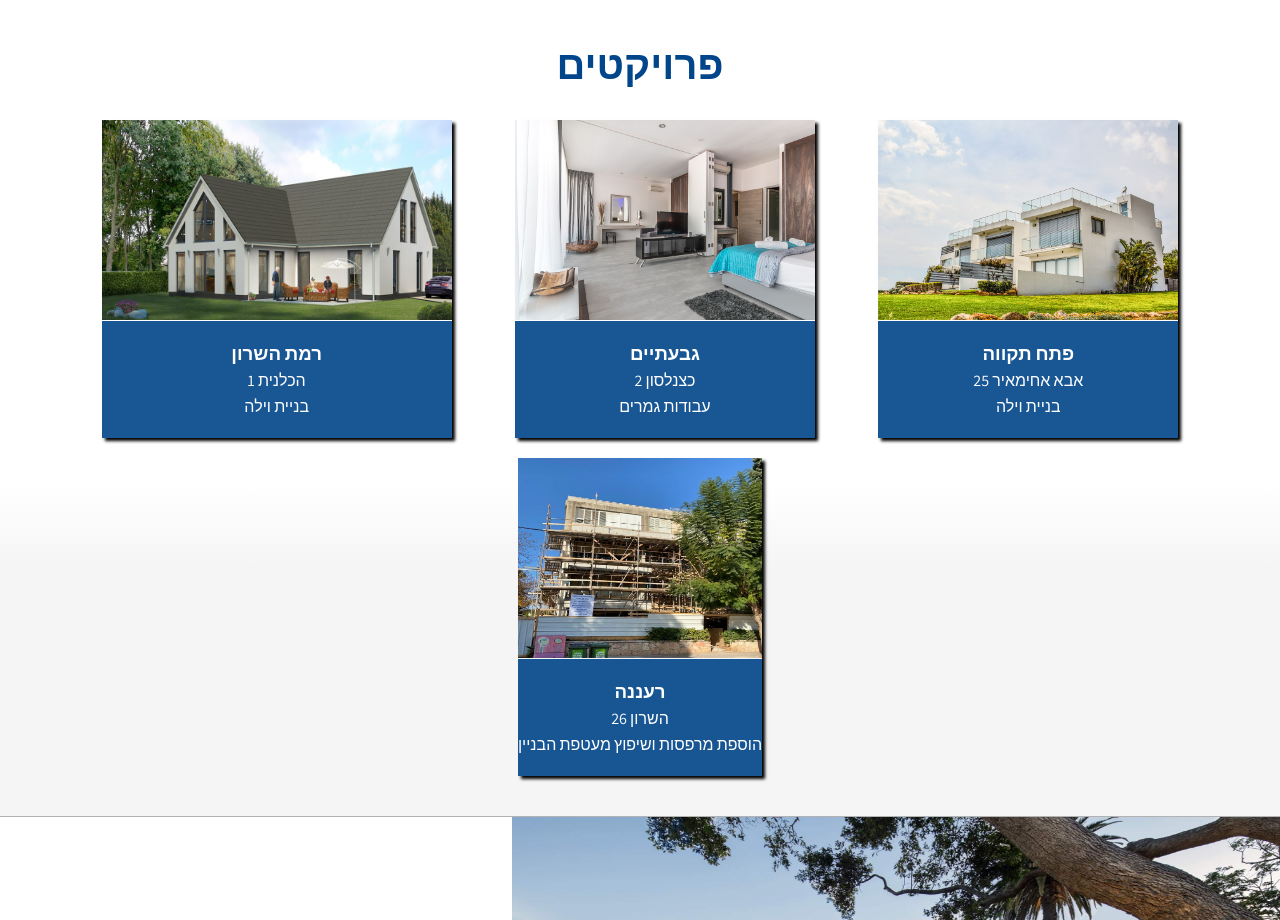
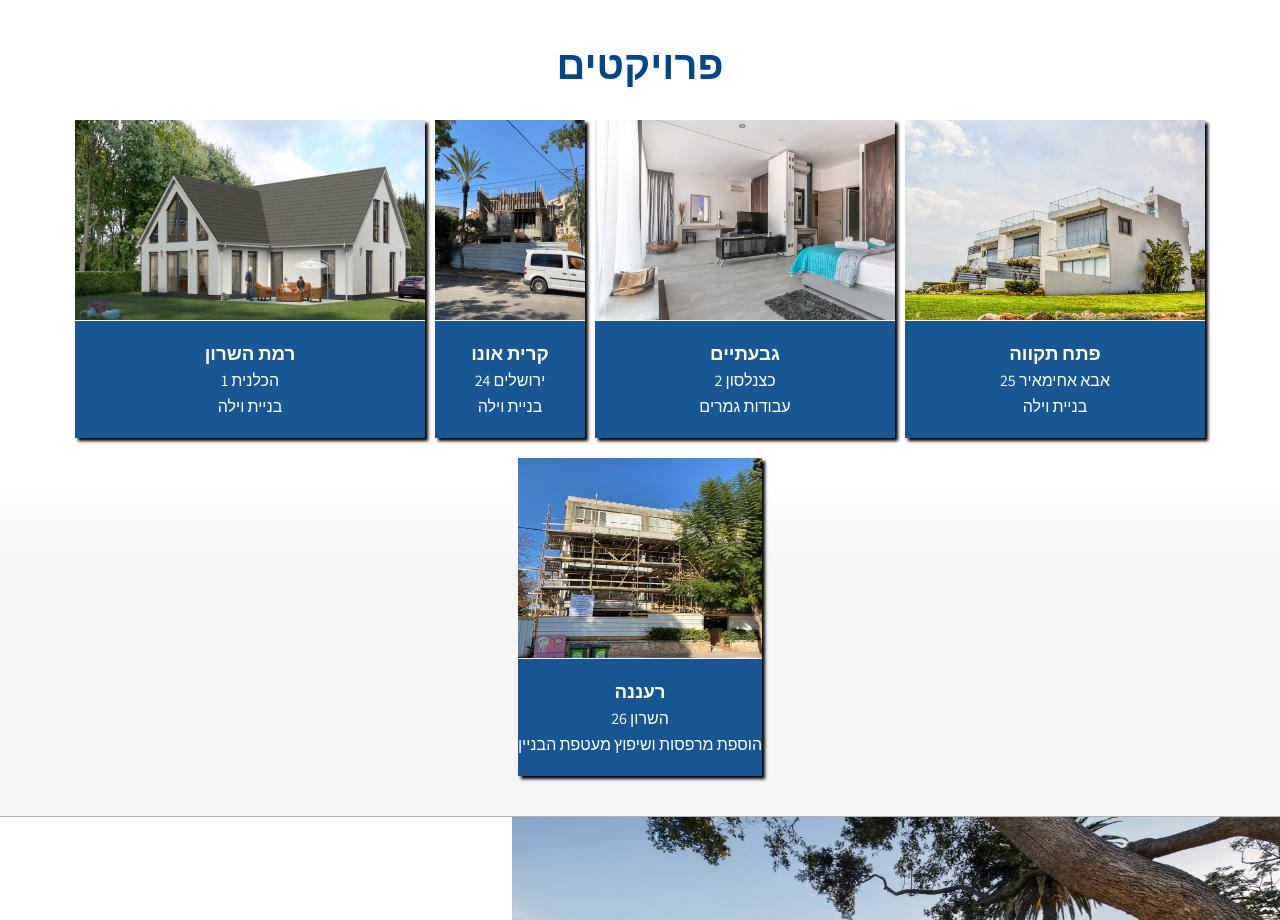
Before and after one commit to Leon-A1/DanielDanilovSAD, a React (Create React App) app: page / in a window 1280 px wide. Shown: the part 1360-2280 px from the top of the page. Built offline with nearby package versions, Linux system fonts and the light colour scheme.

Commit message:
added project

```diff
--- a/src/Components/Projects.js
+++ b/src/Components/Projects.js
@@ -3,6 +3,7 @@ import const_image from "../Assets/img/project.jpg";
 import const_image2 from "../Assets/img/project2.jpg";
 import const_image3 from "../Assets/img/project3.jpeg";
 import const_image4 from "../Assets/img/project4.jpg";
+import const_image_jer from "../Assets/img/jerusalem-vila.jpeg";
 import "../Assets/css/aos.css";
 import "../Assets/css/projects.css";
 
@@ -39,8 +40,19 @@ export default function Projects() {
                 <h4>הכלנית 1</h4>
                 <p>בניית וילה</p>
                 <br></br>
-                {/* <h5> אלי לוסטיגמן </h5> */}
-                {/* <h6>05086736371</h6> */}
+              </div>
+            </div>{" "}
+            <div
+              data-aos="fade-up"
+              data-aos-offset="175"
+              className="project-partition"
+            >
+              <img onLoad={hideSpinner} src={const_image_jer} alt=""></img>
+              <div className="text-area">
+                <h3>קרית אונו</h3>
+                <h4> ירושלים 24</h4>
+                <p>בניית וילה</p>
+                <br></br>
               </div>
             </div>{" "}
             <div
```
Also changed, not shown: src/Assets/img/jerusalem-vila.jpeg (added).
